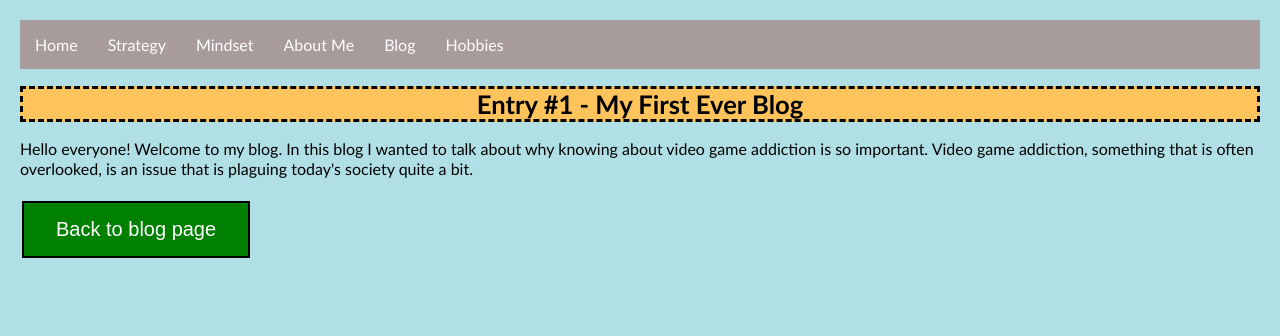
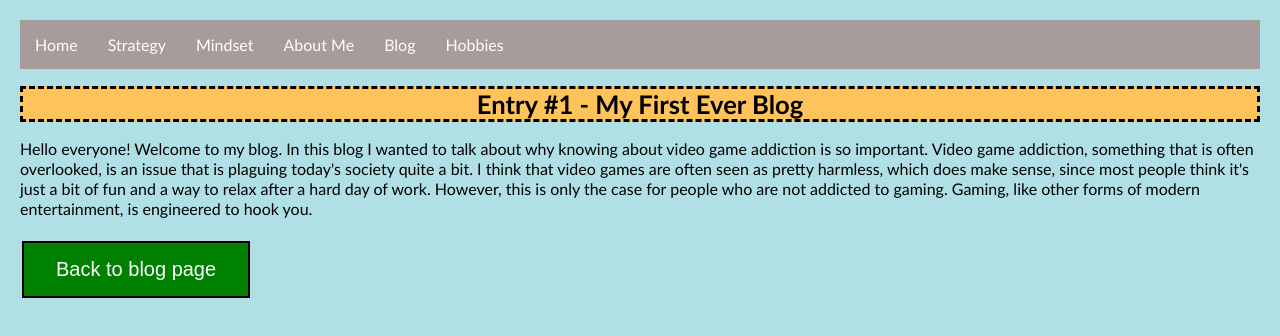
Before and after one commit to Extrode1/StopGaming, a plain HTML site: page entry1.html in a window 1280 px wide. Drawn offline with Linux system fonts and the light colour scheme.

Commit message:
added a sentence

```diff
--- a/entry1.html
+++ b/entry1.html
@@ -18,6 +18,8 @@
 </nav>
 <h1> Entry #1 - My First Ever Blog </h1>
 <p1> Hello everyone! Welcome to my blog. In this blog I wanted to talk about why knowing about video game addiction is so important. Video game addiction, something that is often overlooked, is an issue that is plaguing today's society quite a bit. </p1>
+<p1> I think that video games are often seen as pretty harmless, which does make sense, since most people think it's just a bit of fun and a way to relax after a hard day of work. </p1>
+<p1> However, this is only the case for people who are not addicted to gaming. Gaming, like other forms of modern entertainment, is engineered to hook you. </p1>
 <br></br>
 <a href = blog.html>
     <button class = "button">Back to blog page</button>
```
